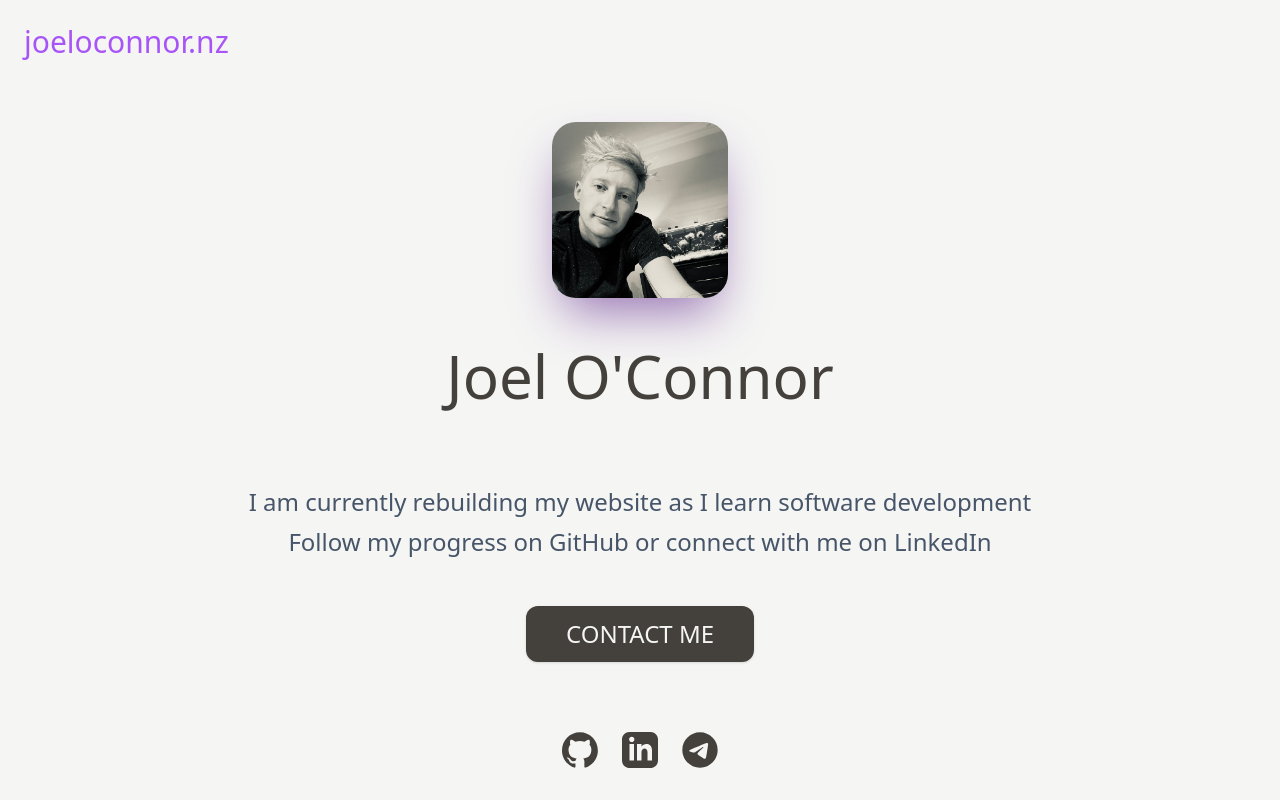
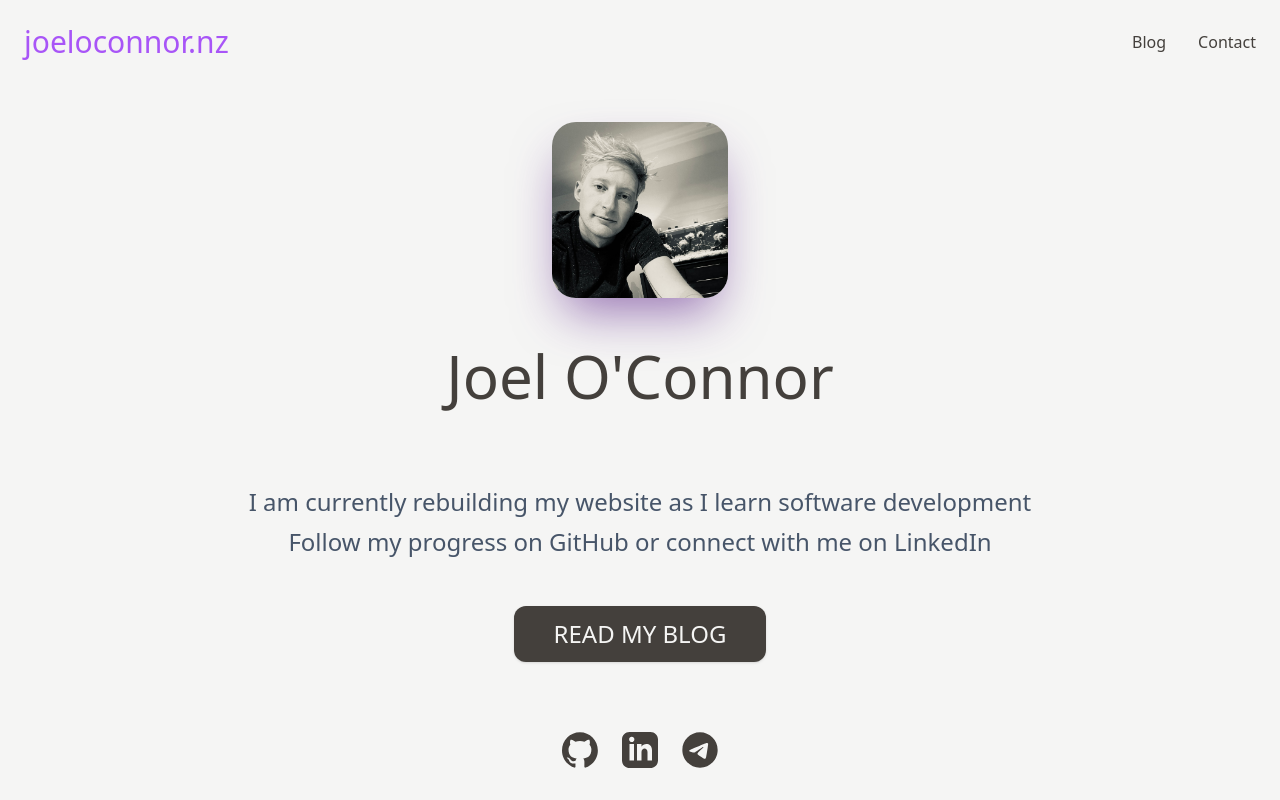
Before and after one commit to joeloconnor-nz/joeloconnor.nz, a Next.js app: page / in a window 1280 px wide. Built offline with nearby package versions, Linux system fonts and the light colour scheme.

Commit message:
Add header nav, replace home button

```diff
--- /dev/null
+++ b/app/components/header-nav.tsx
@@ -0,0 +1,26 @@
+import Link from 'next/link';
+import { ReactNode } from 'react';
+
+export function HeaderNav() {
+    return (
+        <nav>
+            <ul className="flex gap-6 md:gap-8">
+                <HeaderNavLink href="/blog/posts/first">Blog</HeaderNavLink>
+                <HeaderNavLink href="/contact">Contact</HeaderNavLink>
+            </ul>
+        </nav>
+    );
+}
+
+interface HeaderNavProps {
+    href: string;
+    children: ReactNode;
+}
+
+function HeaderNavLink(props: HeaderNavProps) {
+    return (
+        <li className="font-medium text-stone-700 transition-colors hover:text-purple-500 dark:text-stone-300">
+            <Link href={props.href}>{props.children}</Link>
+        </li>
+    );
+}
--- a/app/components/header.tsx
+++ b/app/components/header.tsx
@@ -1,15 +1,19 @@
 import Link from 'next/link';
+import { HeaderNav } from './header-nav';
 import { MoonIcon } from './icons/moon';
 
 export function Header() {
     return (
-        <header className="flex flex-row justify-between p-6">
+        <header className="flex flex-row items-center justify-between p-6">
             <Link
                 href="/"
                 className="text-xl font-light text-purple-500 transition-colors hover:text-stone-700 dark:text-purple-600 hover:dark:text-stone-300 sm:text-2xl md:text-3xl"
             >
                 joeloconnor.nz
             </Link>
+
+            <HeaderNav />
+
             {/* Temporarily hiding dark mode toggle until implemented */}
             <button
                 className="hidden p-2 transition-colors hover:text-stone-500 dark:text-stone-400"
--- a/app/page.tsx
+++ b/app/page.tsx
@@ -23,7 +23,11 @@ export default function Home() {
                 Follow my progress on GitHub or connect with me on LinkedIn
             </p>
 
-            <Button className="mt-12" href="/contact" label="CONTACT ME" />
+            <Button
+                className="mt-12"
+                href="/blog/posts/first"
+                label="READ MY BLOG"
+            />
         </div>
     );
 }
```
